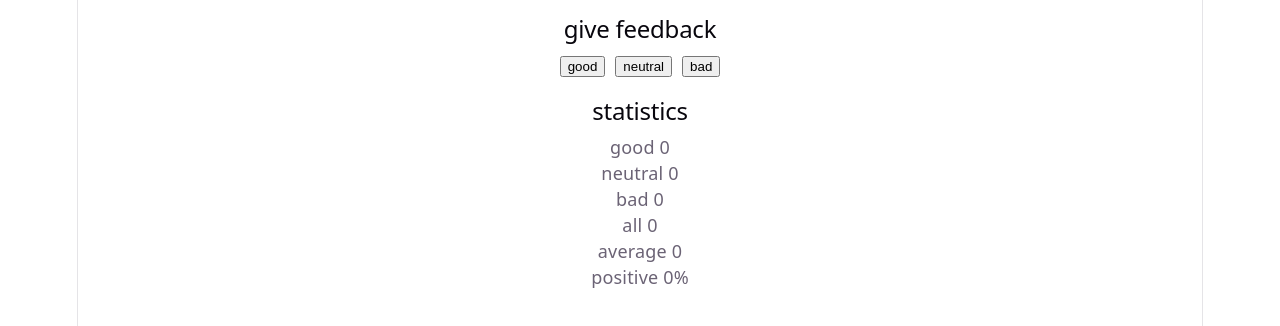
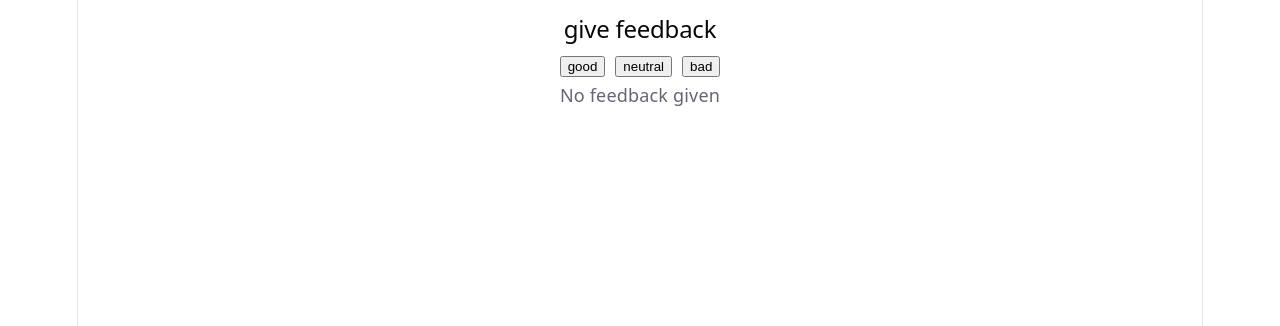
Before and after one commit to Hamser1001/fullstackopen, a React (Vite) app in the folder part1/unicafe/: page / in a window 1280 px wide. Shown: the top 326 px of the page. Built offline with nearby package versions, Linux system fonts and the light colour scheme.

Commit message:
Complete exercise 1.9: show statistics conditionally

```diff
--- a/part1/unicafe/src/App.jsx
+++ b/part1/unicafe/src/App.jsx
@@ -43,8 +43,10 @@ const App = () => {
       <button style={marginStyle} onClick={() => setBad(bad + 1)}>
         bad
       </button>
-
-      <Statistics good={good} neutral={neutral} bad={bad} total={total} />
+      {total === 0 && <p>No feedback given</p>}
+      {total > 0 && (
+        <Statistics good={good} neutral={neutral} bad={bad} total={total} />
+      )}
     </div>
   );
 };
```
